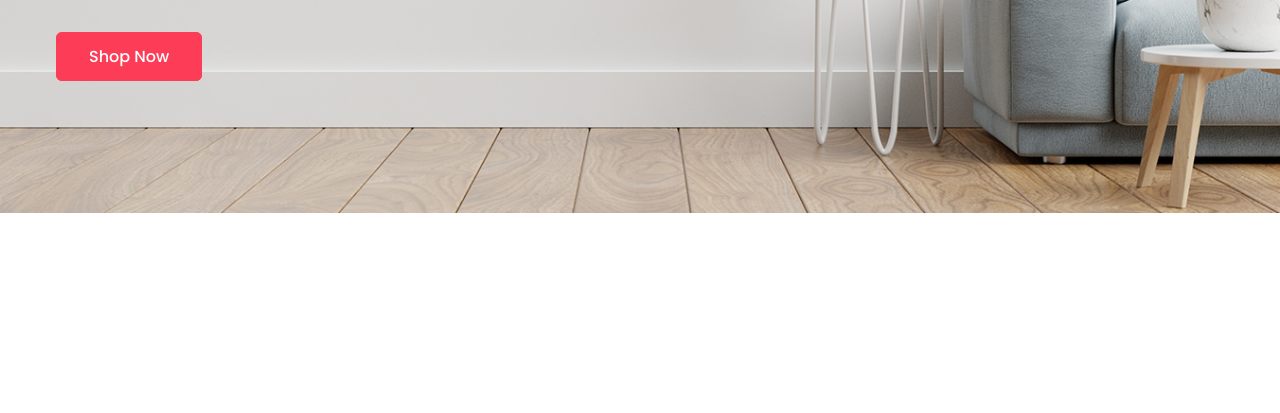
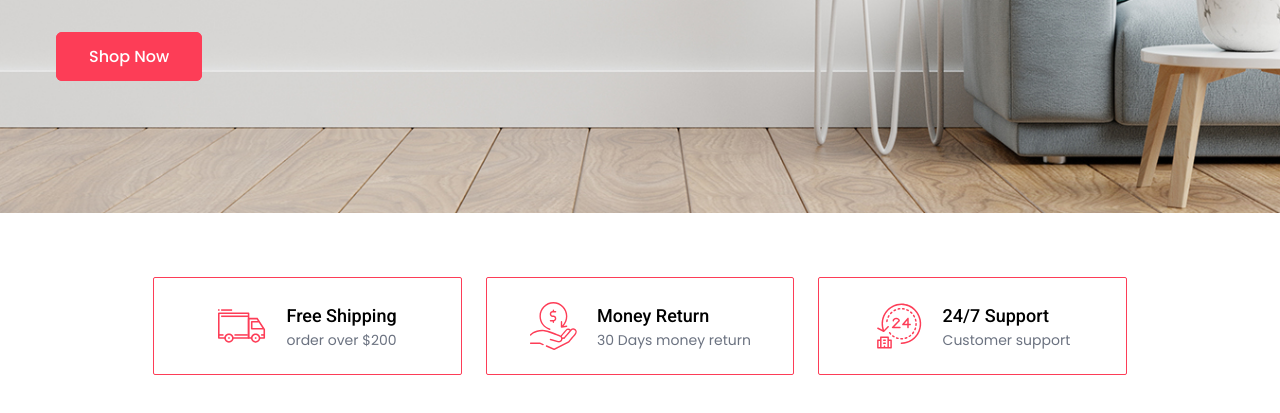
Before and after one commit to khanRabiul/Rafcraft-Ecommerce-Website, a website: page public/index.html in a window 1280 px wide. Shown: the part 493-906 px from the top of the page. Before the commit the page ends 800 px from the top, so only its background shows below. Drawn offline with Linux system fonts and the light colour scheme.

Commit message:
features section

```diff
--- a/public/index.html
+++ b/public/index.html
@@ -151,5 +151,33 @@
 
     <!-- Hero section ended -->
 
+    <!-- Features Section  -->
+     <div class="container py-16">
+      <div class="w-10/12 grid grid-cols-3 gap-6 mx-auto justify-center">
+      <div class="border border-primary rounded-sm px-3 py-6 flex justify-center items-center gap-5">
+        <img src="./Images/icons/delivery-van.svg" alt="delivery-van" class="w-12 h-12 object-contain">
+        <div>
+          <h4 class="font-medium capitalize text-lg">Free shipping</h4>
+          <p class="text-gray-500 text-sm">order over $200</p>
+        </div>
+      </div>
+      <div class="border border-primary rounded-sm px-3 py-6 flex justify-center items-center gap-5">
+        <img src="./Images/icons/money-back.svg" alt="money-back" class="w-12 h-12 object-contain">
+        <div>
+          <h4 class="font-medium capitalize text-lg">Money Return</h4>
+          <p class="text-gray-500 text-sm">30 Days money return</p>
+        </div>
+      </div>
+      <div class="border border-primary rounded-sm px-3 py-6 flex justify-center items-center gap-5">
+        <img src="./Images/icons/service-hours.svg" alt="support" class="w-12 h-12 object-contain">
+        <div>
+          <h4 class="font-medium capitalize text-lg">24/7 Support</h4>
+          <p class="text-gray-500 text-sm">Customer support</p>
+        </div>
+      </div>
+      </div>
+     </div>
+    <!-- Features Section ended -->
+
   </body>
 </html>
```
Also changed, not shown: public/output.css.
